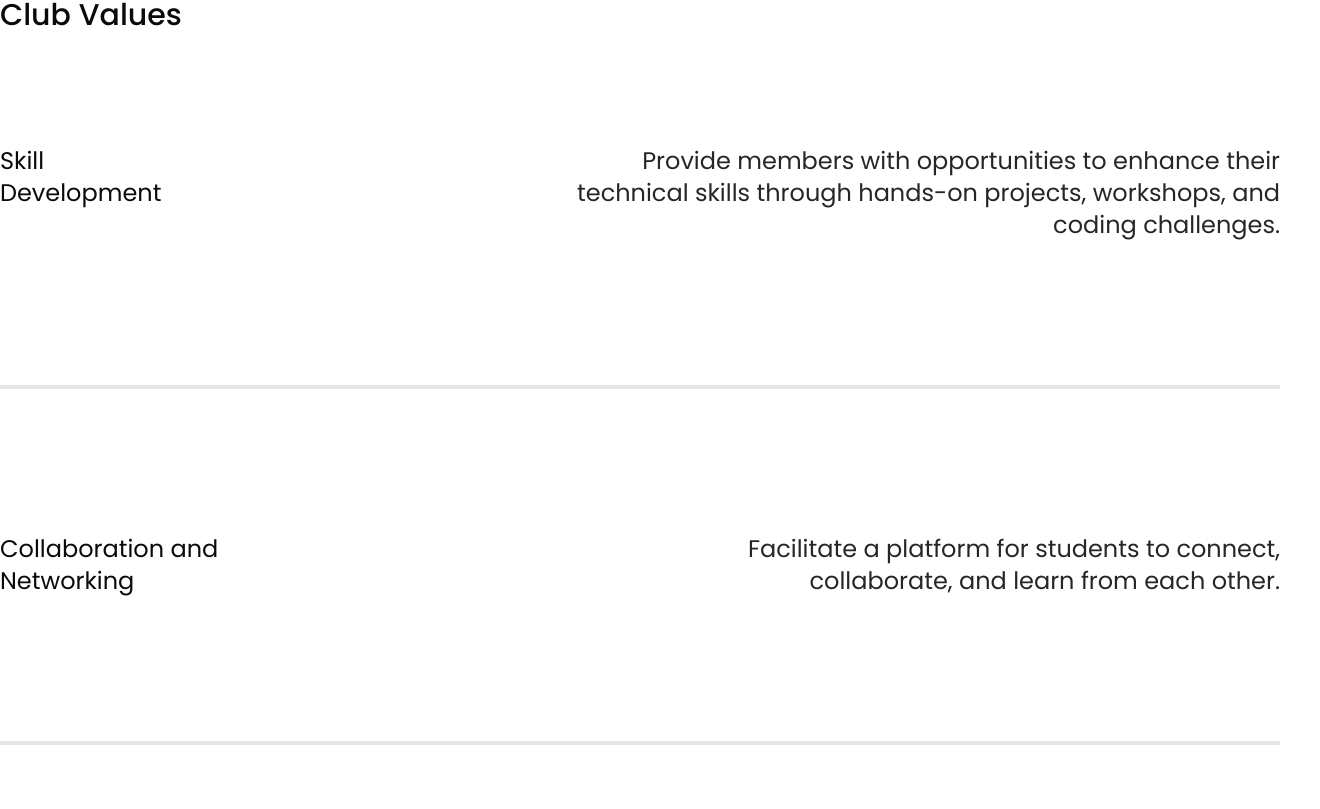
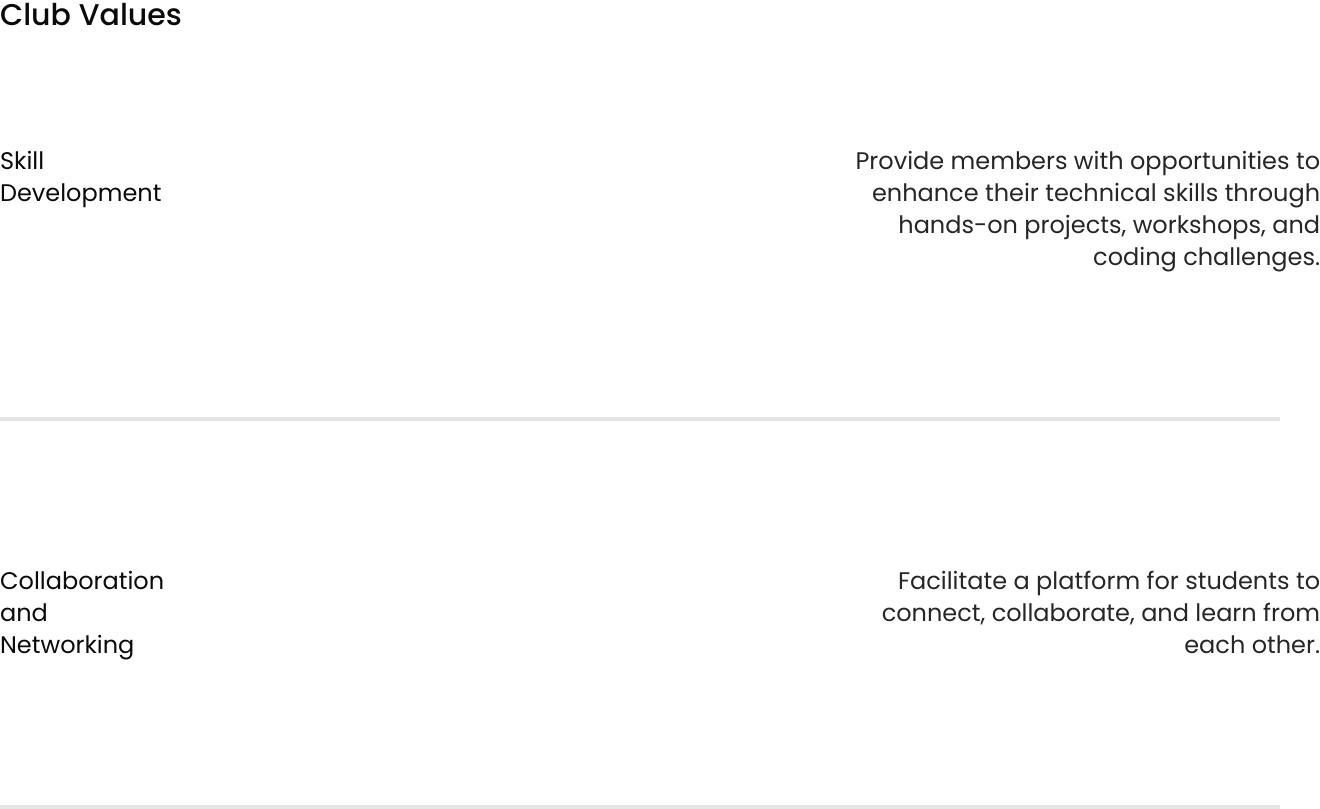
Before and after one commit to SWC-Software-Engineering-Club/SWE-Club-Website, a Next.js app: page / in a window 1280 px wide. Shown: the part 1831-2640 px from the top of the page, 1320 px wide, since content can reach past the window. Built offline with nearby package versions, Linux system fonts and the light colour scheme.

Commit message:
Update clubvalues-card.tsx

```diff
--- a/components/clubvalues-card.tsx
+++ b/components/clubvalues-card.tsx
@@ -21,10 +21,10 @@ const ClubValuesCard = () => {
   return (
     <>
       {ClubValuesCardInfo.map((member, index) => (
-        <div key={index} className="flex flex-col">
+        <div key={index} className="flex flex-col flex-1">
           <div key={index} className="flex justify-between">
-          <h2 className="text-2xl text-left">{member.title}</h2>
-          <p className="text-2xl text-right ml-96 text-neutral-800 dark:text-neutral-600">{member.description}</p>
+          <h2 className="text-2xl mr-64 text-left">{member.title}</h2>
+          <p className="text-2xl text-right ml-96  text-neutral-800 dark:text-neutral-600 translate-x-10">{member.description}</p>
           </div>
           <hr className="border-2 my-36 max-w-6xl w-screen"  style={{ maxWidth: "96rem" }}></hr>
         </div>
```
